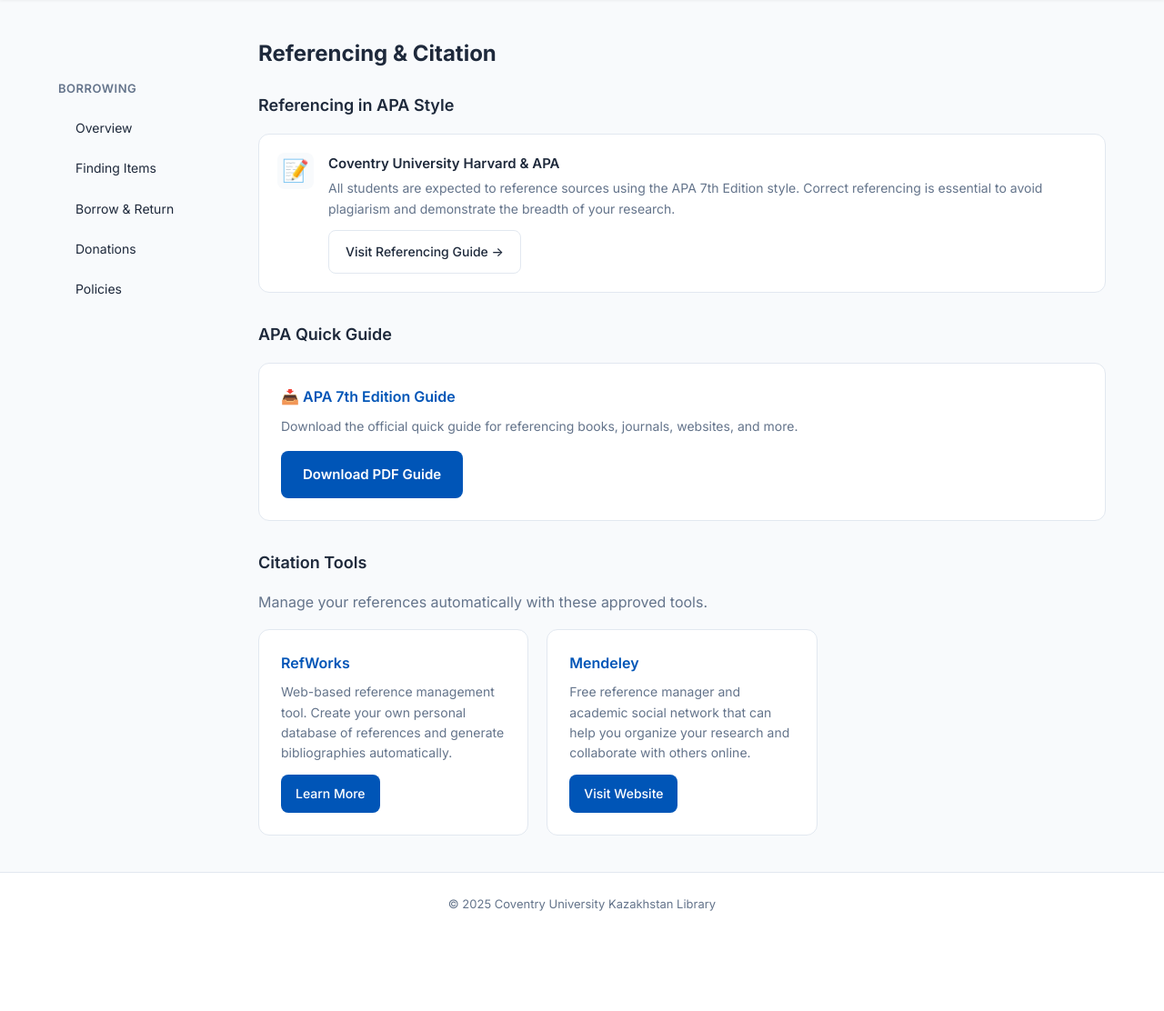
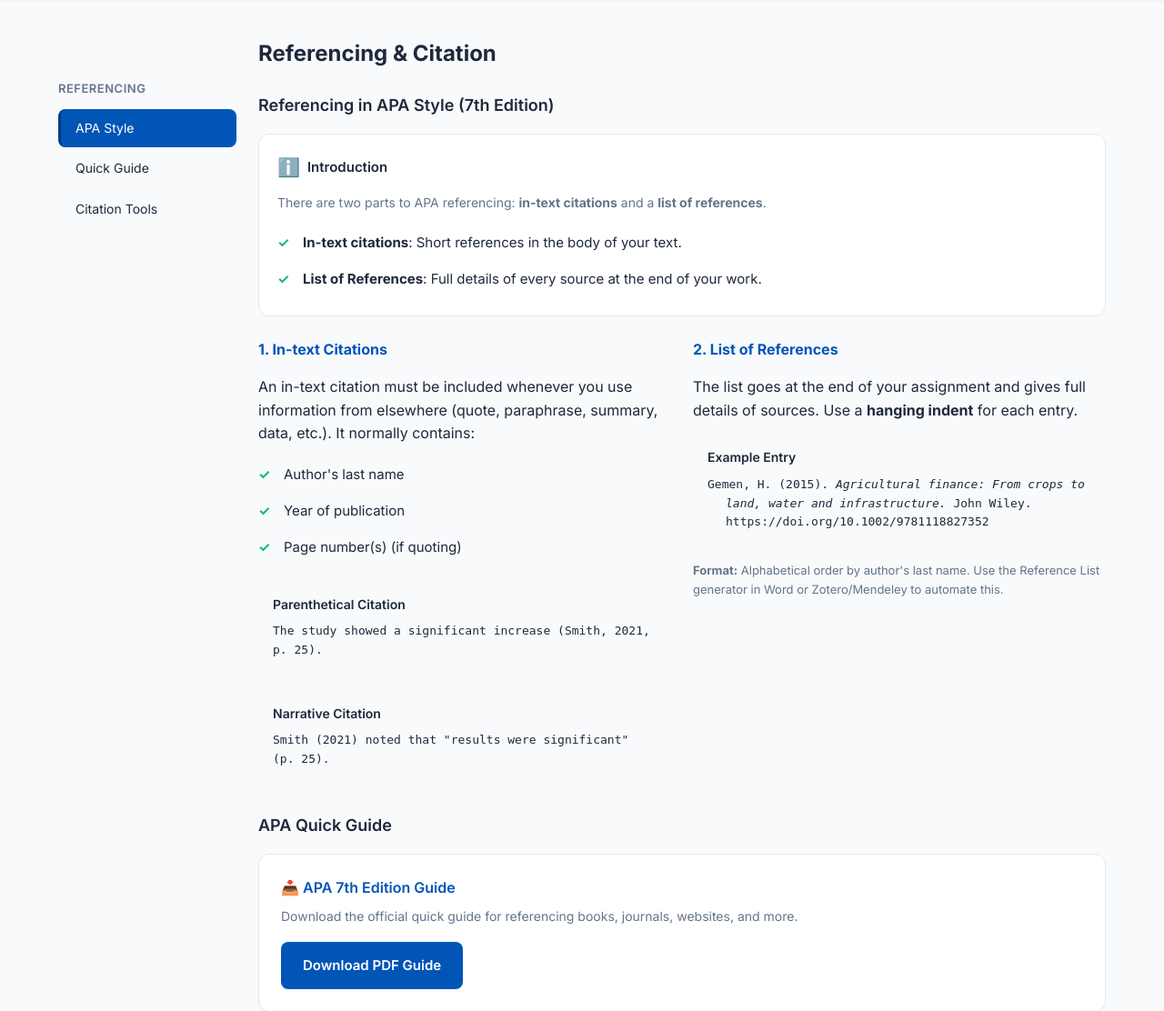
Before and after one commit to sprinterz5/library-qr, a FastAPI app: page / in a window 1280 px wide, after a click on "📝 Referencing". Shown: the part 65-1177 px from the top of the page at 91% size. Before the commit the page ends 1067 px from the top, so only its background shows below. Run offline with FastAPI, Linux system fonts and the light colour scheme; data that the repository does not hold is empty; parts of the project's set-up code (start-up, migrations or seed data) failed here and were passed over.

Commit message:
PC bug handling

```diff
--- a/app/static/css/main.css
+++ b/app/static/css/main.css
@@ -142,7 +142,7 @@
     }
 
     .hero-card-icon {
-      width: 48px;
+      width: 64px;
       height: 48px;
       margin-bottom: 16px;
       opacity: 0.9;
--- a/app/templates/home.html
+++ b/app/templates/home.html
@@ -36,7 +36,7 @@
         <div class="hero-grid">
             <a href="https://coventry.elibra.kz/" target="_blank" class="hero-card hero-card-elibra">
                 <!-- KZ Flag -->
-                <svg class="hero-card-icon" viewBox="0 0 640 480" preserveAspectRatio="none">
+                <svg class="hero-card-icon" viewBox="0 0 640 480" preserveAspectRatio="xMidYMid meet">
                     <path fill="#00afca" d="M0 0h640v480H0z" />
                     <g fill="#f1c40f">
                         <circle cx="320" cy="240" r="80" />
@@ -61,7 +61,7 @@
             <a href="https://libguides.coventry.ac.uk/partners/resources" target="_blank"
                 class="hero-card hero-card-uk">
                 <!-- UK Flag -->
-                <svg class="hero-card-icon" viewBox="0 0 640 480" preserveAspectRatio="none">
+                <svg class="hero-card-icon" viewBox="0 0 640 480" preserveAspectRatio="xMidYMid meet">
                     <path fill="#012169" d="M0 0h640v480H0z" />
                     <path fill="#FFF"
                         d="M75 0l245 185 245-185h75v50l-245 185 245 185v50h-75l-245-185-245 185H0v-50l245-185L0 50V0h75zM0 160v160h640V160H0zM240 0h160v480H240V0z" />
@@ -107,7 +107,10 @@
 <!-- Main Content -->
 <div class="main-content">
     <!-- Sidebar (for Borrowing section) -->
+    <!-- Sidebar -->
     <aside class="sidebar visible" id="sidebar">
+        <!-- Borrowing Sidebar Group -->
+        <div id="sidebar-borrowing" class="sidebar-group">
             <div class="sidebar-title">Borrowing</div>
             <nav class="sidebar-nav">
                 <a href="#overview" class="sidebar-link active">Overview</a>
@@ -116,6 +119,17 @@
                 <a href="#donations" class="sidebar-link">Donations</a>
                 <a href="#policies" class="sidebar-link">Policies</a>
             </nav>
+        </div>
+
+        <!-- Referencing Sidebar Group -->
+        <div id="sidebar-referencing" class="sidebar-group" style="display: none;">
+            <div class="sidebar-title">Referencing</div>
+            <nav class="sidebar-nav">
+                <a href="#apa-style" class="sidebar-link active">APA Style</a>
+                <a href="#quick-guide" class="sidebar-link">Quick Guide</a>
+                <a href="#tools" class="sidebar-link">Citation Tools</a>
+            </nav>
+        </div>
     </aside>
 
     <!-- Content -->
@@ -391,18 +405,66 @@
             <h2 class="section-title">Referencing & Citation</h2>
 
             <div id="apa-style" class="subsection active">
-                <h3 class="subsection-title">Referencing in APA Style</h3>
-                <div class="info-card">
-                    <div class="info-card-icon">📝</div>
-                    <div>
-                        <h4>Coventry University Harvard & APA</h4>
-                        <p>All students are expected to reference sources using the APA 7th Edition style. Correct
-                            referencing is essential to avoid plagiarism and demonstrate the breadth of your research.
+                <h3 class="subsection-title">Referencing in APA Style (7th Edition)</h3>
+
+                <div class="info-card" style="display: block; margin-bottom: 24px;">
+                    <h4 style="margin-bottom: 12px; display: flex; align-items: center; gap: 8px;">
+                        <span style="font-size: 20px;">ℹ️</span> Introduction
+                    </h4>
+                    <p>There are two parts to APA referencing: <strong>in-text citations</strong> and a <strong>list of
+                            references</strong>.</p>
+                    <ul class="check-list" style="margin-top: 12px;">
+                        <li><strong>In-text citations</strong>: Short references in the body of your text.</li>
+                        <li><strong>List of References</strong>: Full details of every source at the end of your work.
+                        </li>
+                    </ul>
+                </div>
+
+                <div class="row" style="display: flex; gap: 24px; flex-wrap: wrap;">
+                    <div class="col" style="flex: 1; min-width: 300px;">
+                        <h4 style="margin-bottom: 16px; color: var(--primary);">1. In-text Citations</h4>
+                        <p style="margin-bottom: 12px;">An in-text citation must be included whenever you use
+                            information from elsewhere (quote, paraphrase, summary, data, etc.). It normally contains:
                         </p>
-                        <a href="https://coventry-kz.libguides.com/referencing" target="_blank" class="policy-link"
-                            style="margin-top: 12px;">
-                            Visit Referencing Guide →
-                        </a>
+                        <ul class="check-list" style="margin-bottom: 16px;">
+                            <li>Author's last name</li>
+                            <li>Year of publication</li>
+                            <li>Page number(s) (if quoting)</li>
+                        </ul>
+
+                        <div
+                            style="background: var(--bg-light); padding: 16px; border-radius: 8px; margin-bottom: 16px;">
+                            <h5 style="font-size: 14px; font-weight: 600; margin-bottom: 8px;">Parenthetical Citation
+                            </h5>
+                            <p style="font-size: 13px; font-family: monospace; color: var(--text-dark);">The study
+                                showed a significant increase (Smith, 2021, p. 25).</p>
+                        </div>
+
+                        <div style="background: var(--bg-light); padding: 16px; border-radius: 8px;">
+                            <h5 style="font-size: 14px; font-weight: 600; margin-bottom: 8px;">Narrative Citation</h5>
+                            <p style="font-size: 13px; font-family: monospace; color: var(--text-dark);">Smith (2021)
+                                noted that "results were significant" (p. 25).</p>
+                        </div>
+                    </div>
+
+                    <div class="col" style="flex: 1; min-width: 300px;">
+                        <h4 style="margin-bottom: 16px; color: var(--primary);">2. List of References</h4>
+                        <p style="margin-bottom: 12px;">The list goes at the end of your assignment and gives full
+                            details of sources. Use a <strong>hanging indent</strong> for each entry.</p>
+
+                        <div
+                            style="background: var(--bg-light); padding: 16px; border-radius: 8px; margin-bottom: 16px;">
+                            <h5 style="font-size: 14px; font-weight: 600; margin-bottom: 8px;">Example Entry</h5>
+                            <p
+                                style="font-size: 13px; font-family: monospace; color: var(--text-dark); padding-left: 20px; text-indent: -20px;">
+                                Gemen, H. (2015). <em>Agricultural finance: From crops to land, water and
+                                    infrastructure.</em> John Wiley. https://doi.org/10.1002/9781118827352
+                            </p>
+                        </div>
+                        <p style="font-size: 13px; color: var(--text-muted);">
+                            <strong>Format:</strong> Alphabetical order by author's last name. Use the Reference List
+                            generator in Word or Zotero/Mendeley to automate this.
+                        </p>
                     </div>
                 </div>
             </div>
```
Lines whose indentation alone changed are shown as unchanged.
